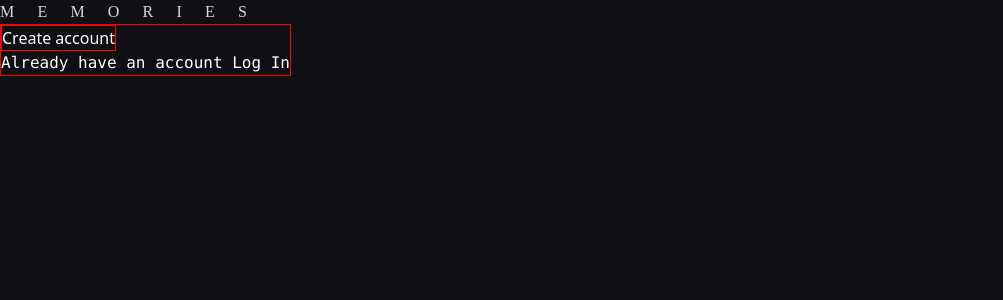
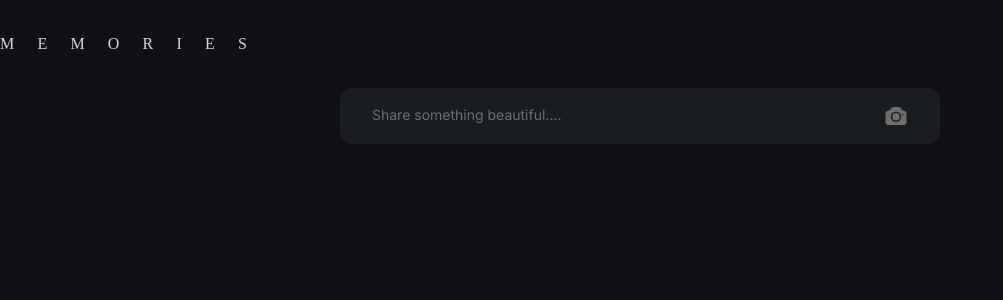
Before and after one commit to dibkb/memories-mern, a React (Vite) app in the folder client/: page /memories in a window 1280 px wide. Shown: the top 300 px of the page, without its empty margins (0-1003 px from the left). Built offline with nearby package versions, Linux system fonts and the light colour scheme; a web font is replaced by a local one.

Commit message:
Add post componet done

```diff
--- a/client/package.json
+++ b/client/package.json
@@ -9,6 +9,7 @@
     "preview": "vite preview"
   },
   "dependencies": {
+    "@heroicons/react": "^2.0.13",
     "node-sass": "^8.0.0",
     "react": "^18.2.0",
     "react-dom": "^18.2.0",
--- /dev/null
+++ b/client/src/components/AddPost.tsx
@@ -0,0 +1,13 @@
+import React from "react";
+import { CameraIcon } from "@heroicons/react/24/solid";
+import styles from "../styles/Utils.module.scss";
+const AddPost: React.FC = () => {
+  return (
+    <div className={styles["add-post"]}>
+      <p>Share something beautiful....</p>
+      <CameraIcon className="h-6 w-6" />
+    </div>
+  );
+};
+
+export default AddPost;
--- a/client/src/components/CreateAccount.tsx
+++ b/client/src/components/CreateAccount.tsx
@@ -4,10 +4,10 @@ const CreateAccount: React.FC = () => {
   return (
     <div className={styles["create-account"]}>
       <button>Create account</button>
-      <pre>
+      <a>
         <p>Already have an account </p>
         <p className={styles["neon"]}>Log In</p>
-      </pre>
+      </a>
     </div>
   );
 };
--- a/client/src/pages/Home.tsx
+++ b/client/src/pages/Home.tsx
@@ -1,4 +1,5 @@
 import React from "react";
+import { Link } from "react-router-dom";
 import Logo from "../components/Logo";
 import styles from "../styles/Home.module.scss";
 import { colors } from "../utils/colors";
@@ -10,7 +11,9 @@ const Home: React.FC = () => {
         <p className={styles["subtitle"]}>
           Create beautiful memories and share with the world
         </p>
-        <button className={styles["button"]}>Start here</button>
+        <Link to="/memories">
+          <button className={styles["button"]}>Start here</button>
+        </Link>
       </section>
     </body>
   );
--- a/client/src/pages/Memories.tsx
+++ b/client/src/pages/Memories.tsx
@@ -1,4 +1,5 @@
 import React from "react";
+import AddPost from "../components/AddPost";
 import CreateAccount from "../components/CreateAccount";
 import Logo from "../components/Logo";
 import styles from "../styles/Memories.module.scss";
@@ -9,7 +10,10 @@ const Memories: React.FC = () => {
       <nav className={styles["nav"]}>
         <Logo large={false} color={colors.logo} />
       </nav>
-      <CreateAccount />
+      <main className={styles["main"]}>
+        {/* <CreateAccount /> */}
+        <AddPost />
+      </main>
     </body>
   );
 };
--- a/client/src/styles/Memories.module.scss
+++ b/client/src/styles/Memories.module.scss
@@ -1,4 +1,11 @@
 @import "wrapper";
 .memories-container {
   @apply container mx-auto;
+  .nav {
+    margin: 2rem 0;
+  }
+  .main {
+    display: flex;
+    justify-content: center;
+  }
 }
--- a/client/src/styles/Utils.module.scss
+++ b/client/src/styles/Utils.module.scss
@@ -7,13 +7,36 @@
 }
 // --------------------Create Account---------------------
 .create-account {
-  max-width: min-content;
-  border: 1px solid red;
-  @apply flex-col items-center justify-center;
+  // max-width: min-content;
+  display: flex;
+  flex-direction: column;
+  align-items: center;
   button {
-    border: 1px solid red;
+    @include subtitle-md;
+    background-color: $card-background;
+    border-radius: 9px;
+    padding: 0.75rem 6rem;
   }
-  pre {
+  a {
     @apply flex;
+    margin-top: 1.25rem;
+    @include caption;
+    cursor: pointer;
+    .neon {
+      color: $neon;
+      margin-left: 0.25rem;
+    }
   }
 }
+// --------------------Add Post---------------------
+.add-post {
+  display: flex;
+  justify-content: space-between;
+  background-color: $card-background;
+  border-radius: 0.75rem;
+  width: 600px;
+  padding: 1rem 2rem;
+  @include body;
+  color: $text-dark;
+  user-select: none;
+}
```
Also changed, not shown: 1 other file (tests, documents, lock files or other folders).
